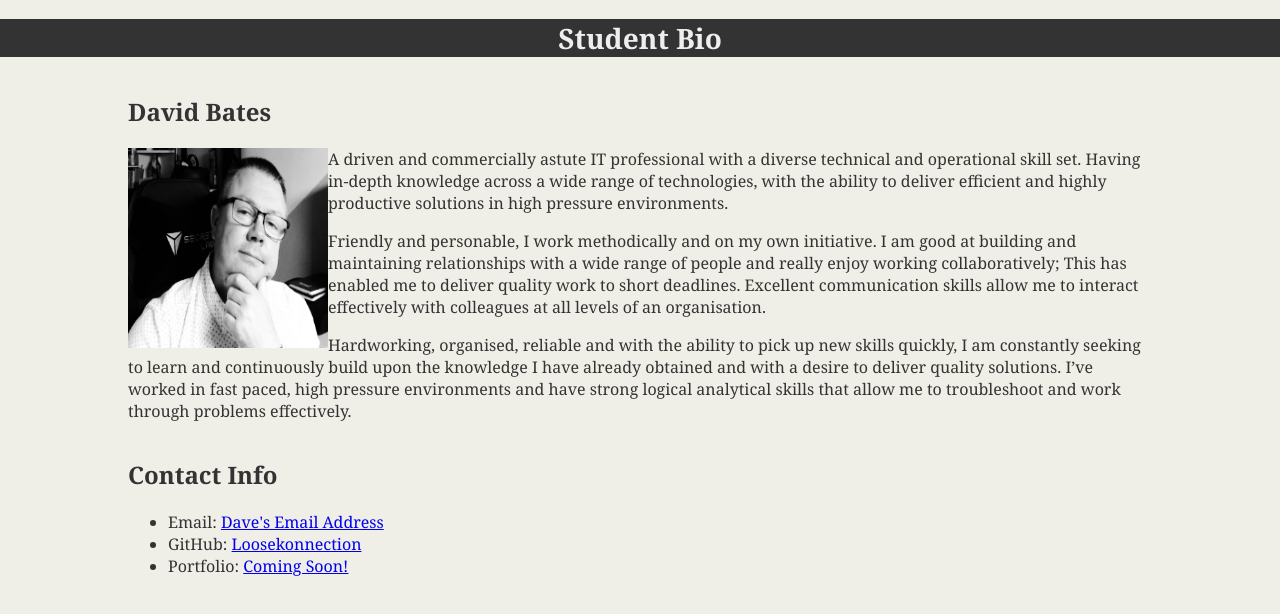
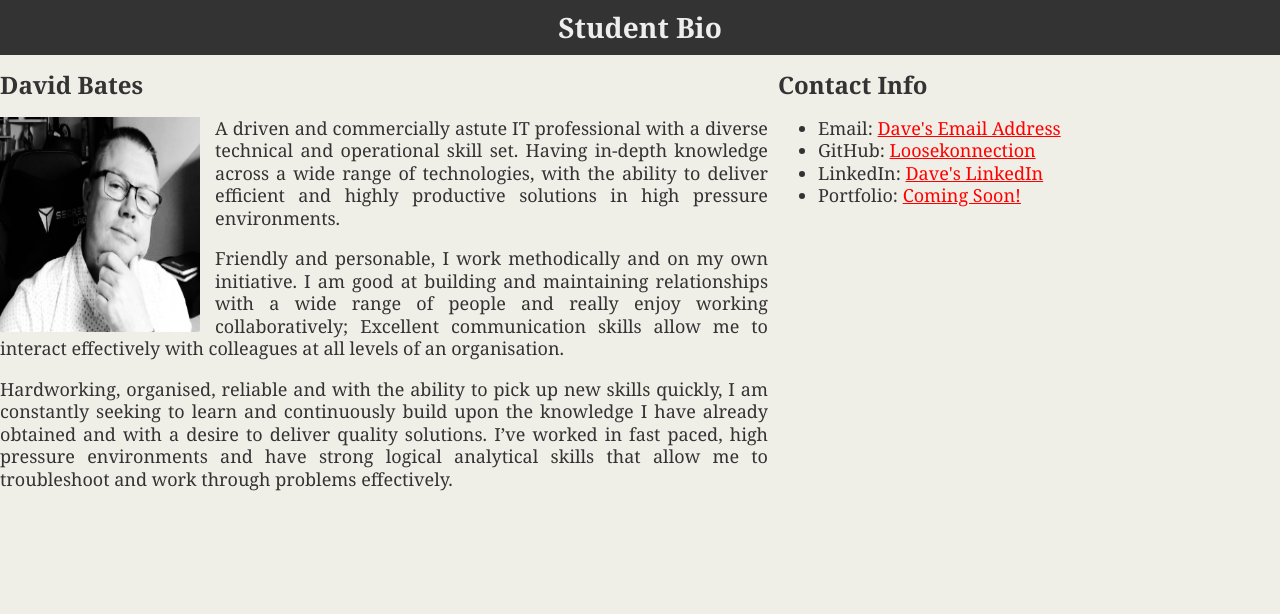
Before and after one commit to Loosekonnection/studentbio, a plain HTML site: page index.html in a window 1280 px wide. Drawn offline with Linux system fonts and the light colour scheme.

Commit message:
CSS Update

```diff
--- a/CSS/style.css
+++ b/CSS/style.css
@@ -4,39 +4,51 @@ body {
   color: #333;
   margin: 0;
   padding: 0;
-}
-
-header {
-  background-color: #333;
+  font-size: 18px;
+  line-height: 125%;
 }
 
 h1 {
   color: #eee;
+  background-color: #333;
   font-size: 28px;
   text-align: center;
+  margin: 0;
+  padding-top: 1rem;
+  padding-bottom: 1rem;
 }
 
 h2 {
   font-size: 24px;
 }
 
+p {
+  text-align: justify;
+}
+
+a {
+  color:#ff0000;
+}
+
 .container {
-  width: 1024px;
+  width: 1280px;
   margin: 0 auto;
-
 }
 
 #main-bio {
   float: left;
-
+  width: 60%;
+  margin-right: 10px;
 }
 
 #contact-info {
   float: left;
-
+  width: 30%;
 }
 
 #bio-image {
   float: left;
   width: 200px;
+  height: 215px;
+  margin-right: 15px;
 }
--- a/index.html
+++ b/index.html
@@ -7,31 +7,36 @@
   <title>Student Bio</title>
 </head>
 <body>
+
   <header>
     <h1>Student Bio</h1>
   </header>
+
   <!-- Summary -->
   <div class="container">
+
     <section id="main-bio">
+
       <h2>David Bates</h2>
-        <div>
+
           <img id="bio-image" src="img/UB_CBC.png" height="200px" alt="Bio Logo"/>
-        </div>
-        <div>
+
           <p>A driven and commercially astute IT professional with a diverse technical and operational skill set. Having in-depth knowledge across a wide range of technologies, with the ability to deliver efficient and highly productive solutions in high pressure environments.</p>
 
-          <p>Friendly and personable, I work methodically and on my own initiative. I am good at building and maintaining relationships with a wide range of people and really enjoy working collaboratively; This has enabled me to deliver quality work to short deadlines. Excellent communication skills allow me to interact effectively with colleagues at all levels of an organisation.</p>
+          <p>Friendly and personable, I work methodically and on my own initiative. I am good at building and maintaining relationships with a wide range of people and really enjoy working collaboratively; Excellent communication skills allow me to interact effectively with colleagues at all levels of an organisation.</p>
 
           <p>Hardworking, organised, reliable and with the ability to pick up new skills quickly, I am constantly seeking to learn and continuously build upon the knowledge I have already obtained and with a desire to deliver quality solutions. I’ve worked in fast paced, high pressure environments and have strong logical analytical skills that allow me to troubleshoot and work through problems effectively.</p>
-        </div>
+
       </section>
+
   <!-- Contact Details -->
     <section id="contact-info">
       <h2>Contact Info</h2>
       <ul>
-      <li>Email: <a href="mailto:david.bates@loosekonnection.co.uk">Dave's Email Address</a></li>
-      <li>GitHub: <a href="https://github.com/Loosekonnection" target="_blank">Loosekonnection</a></li>
-      <li>Portfolio: <a href="#">Coming Soon!</a></li>
+        <li>Email: <a href="mailto:david.bates@loosekonnection.co.uk">Dave's Email Address</a></li>
+        <li>GitHub: <a href="https://github.com/Loosekonnection" target="_blank">Loosekonnection</a></li>
+        <li>LinkedIn: <a href="linkedin.com/in/loosekonnection" target="_blank">Dave's LinkedIn</a></li>
+        <li>Portfolio: <a href="#">Coming Soon!</a></li>
       </ul>
     </section>
   </div>
```
